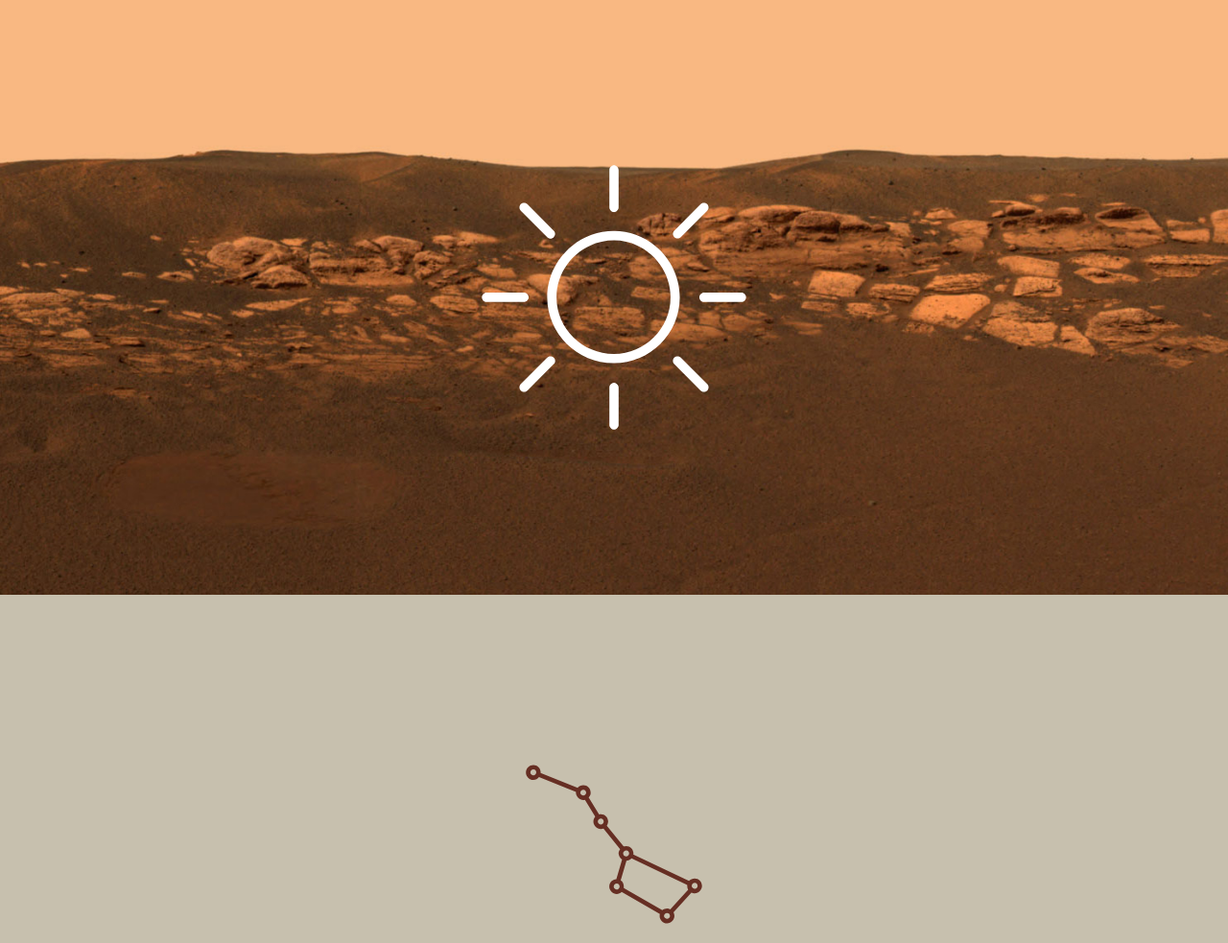
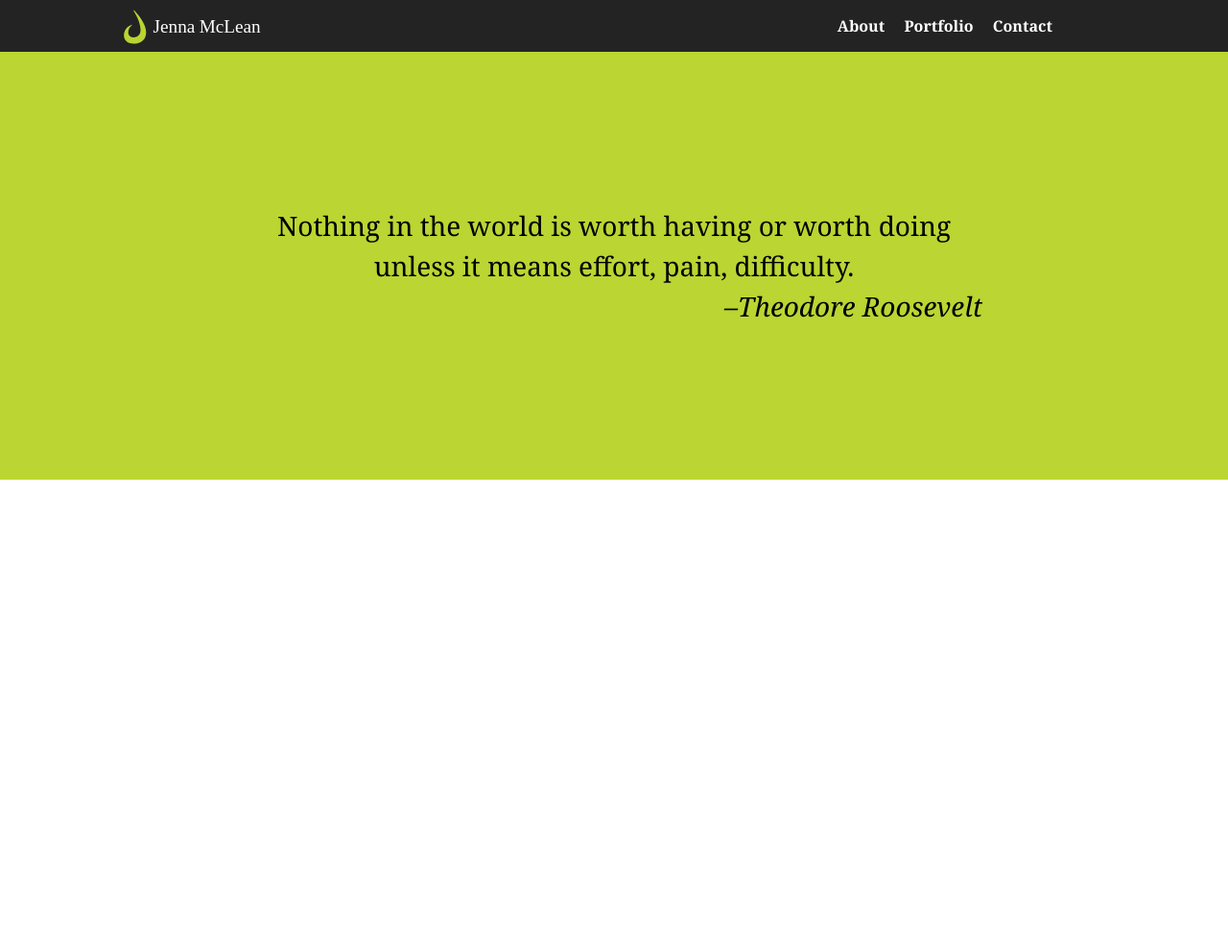
Before and after one commit to mcle0316/mcle0316.github.io, a plain HTML site: page index.html in a window 1280 px wide. Shown: the top 983 px of the page at 96% size. After the commit the page ends 800 px from the top, so only its background shows below. Drawn offline with nearby package versions, Linux system fonts and the light colour scheme.

Commit message:
Top Section
A rough start to the header and the first section (which is just a
quote). None of the fonts are going to stay the same

```diff
--- /dev/null
+++ b/css/404.css
@@ -0,0 +1,10 @@
+@charset "UTF-8";
+/* CSS Document */
+
+body {
+	background:#BEF501;
+}
+
+h1 {
+	text-align:center;
+}
--- a/css/main.css
+++ b/css/main.css
@@ -2,73 +2,88 @@ body {
 	margin: 0;
 	padding: 0;
 	font: normal 100%/1.5 Georgia,serif;
-	background-color: #c7c0ae;
-}
-
-img {
-	display: block;
-	margin: 0 auto;  /* with left and right margins auto means center*/
+	background-color: white;
 }
 
 section {
 	padding: 10rem 0;
 }
 
-
-.sun {
-	width: 300px;
+/* -------------------------------------- Header --------------------------------------------*/
+header {
+	background-color:#232323;
+	padding: 15px;
 }
 
-.sun-section {
-	background: transparent url("../img/mars-pano.jpg") no-repeat center top;
-	background-size: cover;
+header img {
+	width: 9rem;
+	position: absolute;
+	top: -1px;
+	left: 10%;
 }
 
-.dipper {
-	width: 200px;
-	opacity: 0;
+.nav-bar {
+    list-style-type: none;
+    margin: 0;
+    padding: 0 10rem;
+	text-align: right;
+}
+
+.nav-bar li {
+	display: inline;
+
+}
+
+a:link, a:visited {
+	text-decoration: none;
+    font-weight: bold;
+    color: #FFFFFF;
+    text-align: center;
+	padding: 5px;
+	margin: 3px;
 }
 
 
-.js-dipper-fade {
-	-webkit-animation: dipper-fade 1s linear forwards;
+/*--------------------------------Quote Section --------------------------------*/
+
+.quote-section {
+	background-color: #bbd532;
 }
 
-@-webkit-keyframes dipper-fade {
-	0% {
-	opacity: 0;
-	}
+.quote-section div {
+	text-align: center;
+	font-size: 28px;
+	width: 60%;
+	margin: 0 auto;
+	position:relative;
+}
 
-	100% {
-		opacity: 1;
-	}
+.quote-section blockquote {
+	margin: 0;
+	display: inline;
+}
+
+cite {
+	display: block;
+	text-align:right;
+}
+/* .quote-section blockquote:before {
+	content:'\201C';
+	position:absolute;
+	left:-40px;
+	top:-40px;
 
 }
 
-.shuttle-section {
-	background-color:#FF9700;
+.quote-section blockquote:after {
+	content:'\201D';
+	position:absolute;
+	right:-40px;
+	bottom:-60px;
 }
 
-.shuttle {
-	width: 200px;
-	opacity: 0;
+.quote-section blockquote:before,
+.quote-section blockquote:after {
+	font-size:2em;
 }
-
-
-.js-shuttle-fade {
-	-webkit-animation: shuttle-fade 1s linear forwards;
-}
-
-@-webkit-keyframes shuttle-fade {
-
-	0% {
-		opacity: 0;
-		transform: translateY(110px);
-	}
-
-	100% {
-		opacity: 1;
-
-	}
-
-}
+*/
--- a/index.html
+++ b/index.html
@@ -2,23 +2,29 @@
 <html lang="en-ca">
 <head>
 	<meta charset="utf-8">
-	<title>Scrolling Effects</title>
+	<title>Jenna McLean</title>
 	<link href="css/main.css" rel="stylesheet">
 </head>
 <body>
 
-<section class="sun-section">
-	<img class="sun" src="img/sun.svg" alt="#">
-</section>
+<header>
 
-<section class="dipper-section">
-	<img  class="dipper" src="img/dipper.svg" alt="#">
-</section>
+    <img src="img/logo.svg" alt="logo">
 
-<section class="shuttle-section">
+    <ul class="nav-bar">
+    	<li><a href="#">About</a></li>
+        <li><a href="#">Portfolio</a></li>
+        <li><a href="#">Contact</a></li>
+    </ul>
+</header>
 
-	<img class="shuttle" src="img/shuttle.svg" alt="#">
 
+<section class="quote-section">
+	<div>
+    	<blockquote>Nothing in the world is worth having or worth doing
+unless it means effort, pain, difficulty.</blockquote>
+	<cite>&#8211;Theodore Roosevelt</cite>
+    </div>
 </section>
 
 <script src="http://code.jquery.com/jquery-2.1.1.min.js"></script>
```
Also changed, not shown: 404.html (+1 -0 lines), img/logo.svg (added).
